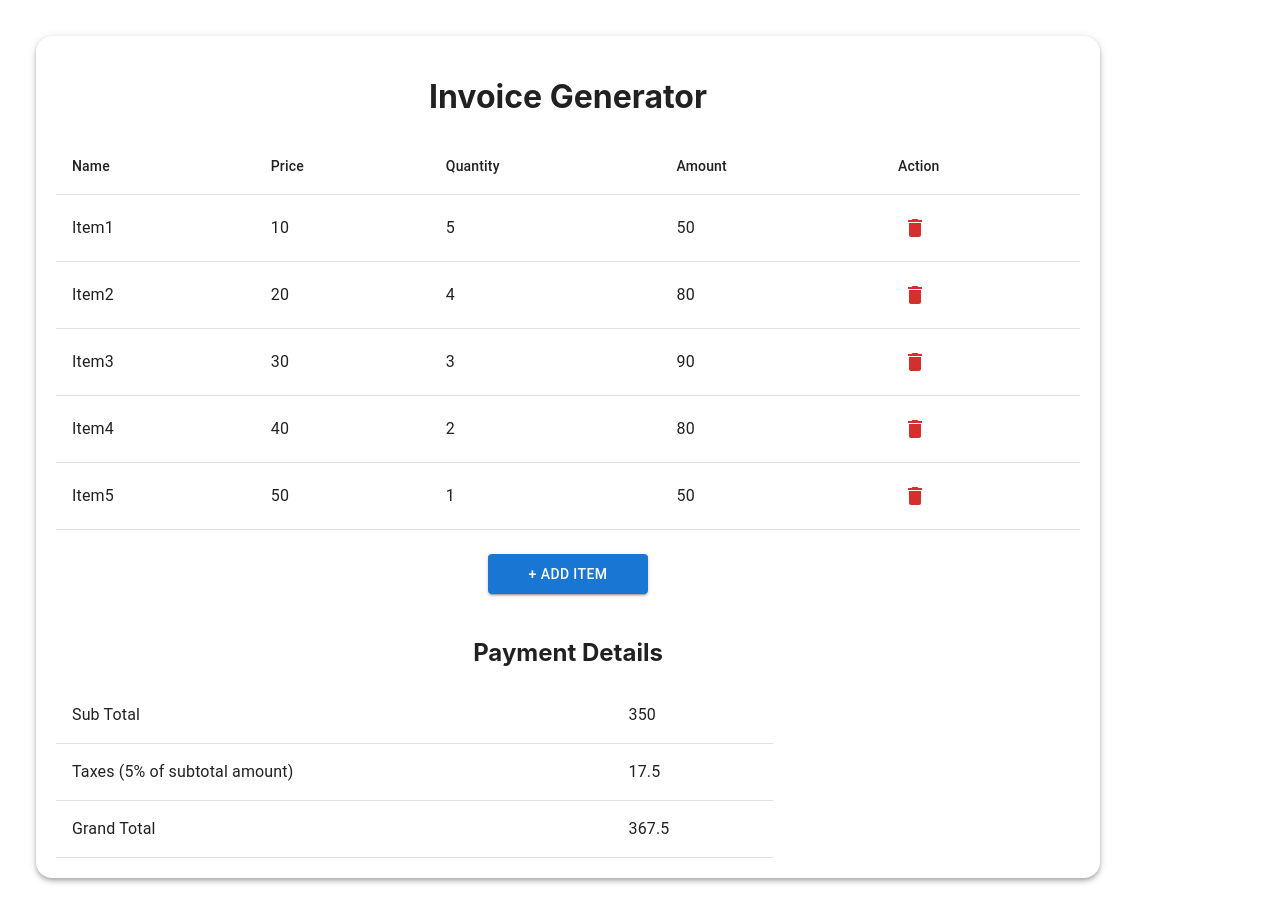
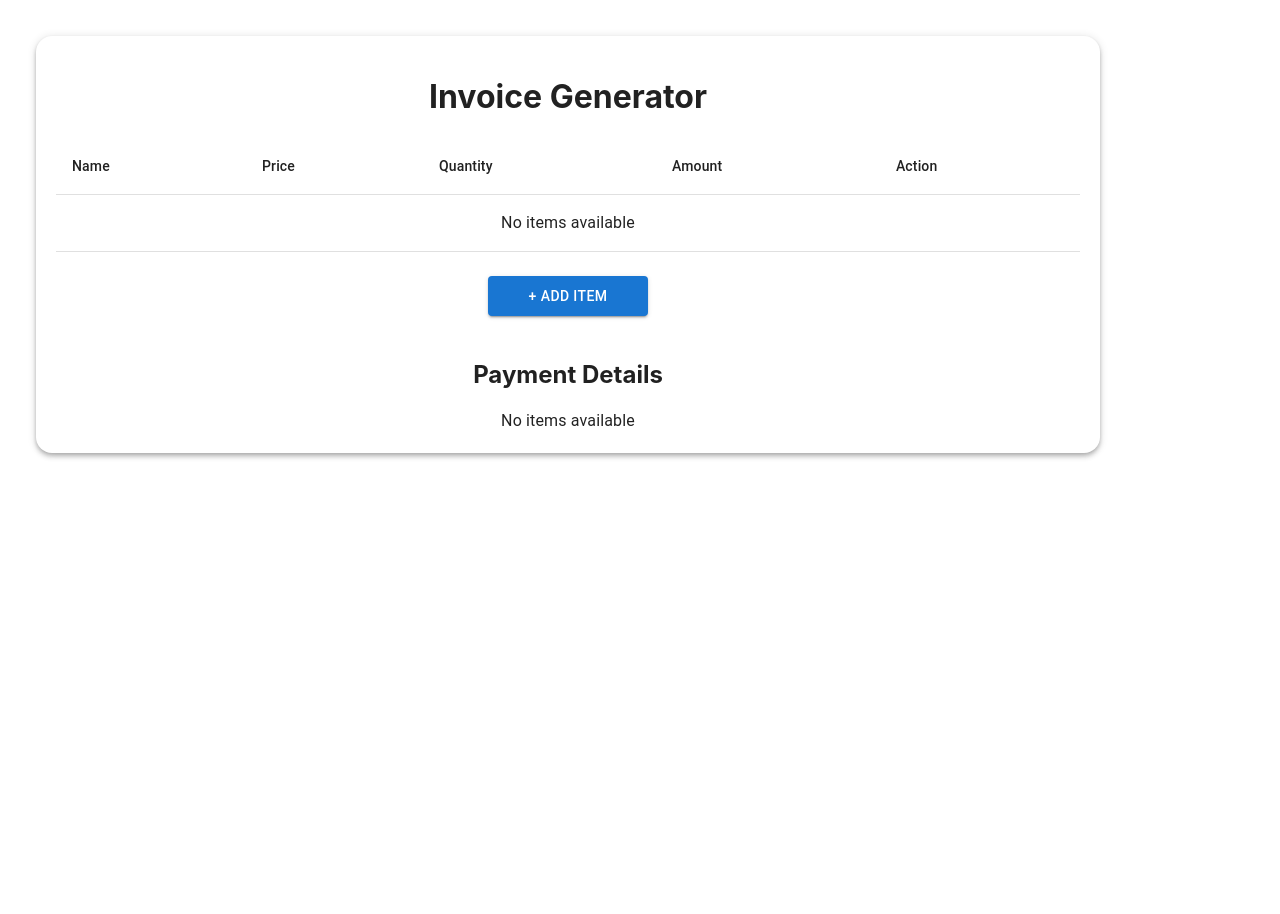
Before and after one commit to Your-Akshat/Invoice-Generator, a React (Create React App) app: page / in a window 1280 px wide. After the commit the page ends 800 px from the top, so only its background shows below. Built offline with nearby package versions, Linux system fonts and the light colour scheme.

Commit message:
issues fixed

```diff
--- a/src/library/components/AddModal/AddModal.jsx
+++ b/src/library/components/AddModal/AddModal.jsx
@@ -13,14 +13,13 @@ const AddModal = ({
   onClose,
   newItem,
   errors,
-  handleInputChange,
+  handleInputChanges,
   onPrimaryClick,
   onSecondaryClick,
   title = "Add Item",
   primaryText = "Add",
   secondaryText = "Cancel",
 }) => {
-
   return (
     <Dialog open={open} onClose={onClose}>
       <DialogTitle>{title}</DialogTitle>
@@ -31,7 +30,7 @@ const AddModal = ({
           label="Item Name"
           name="name"
           value={newItem?.name ?? ""}
-          onChange={handleInputChange}
+          onChange={handleInputChanges}
           error={!!errors?.name}
           helperText={errors?.name}
         />
@@ -41,17 +40,17 @@ const AddModal = ({
           label="Price"
           name="price"
           value={newItem?.price ?? ""}
-          onChange={handleInputChange}
+          onChange={handleInputChanges}
           error={!!errors?.price}
           helperText={errors?.price}
         />
         <TextField
           fullWidth
           margin="dense"
-          label="Qunatity"
+          label="Quantity"
           name="quantity"
           value={newItem?.quantity ?? ""}
-          onChange={handleInputChange}
+          onChange={handleInputChanges}
           error={!!errors?.quantity}
           helperText={errors?.quantity}
         />
--- a/src/pages/Home/Home.jsx
+++ b/src/pages/Home/Home.jsx
@@ -9,6 +9,7 @@ import {
   TableCell,
   TableBody,
   Button,
+  Typography,
 } from "@mui/material";
 import ItemRow from "./ItemRow/ItemRow";
 import Payment from "./Payment Section/Payment";
@@ -34,12 +35,10 @@ const Home = () => {
   });
   const [myErrors, setMyErrors] = useState({});
   const subTotal = invoiceItems.reduce(
-    (total, item) => total + item.price * item.quantity,
+    (total, item) => total + item?.price * item?.quantity,
     0
   );
-  const taxRate = 0.05;
-  const taxAmount = subTotal * taxRate;
-
+  const taxAmount = subTotal * 0.05;
   const grandTotal = subTotal + taxAmount;
 
   const openAddModal = () => {
@@ -69,11 +68,25 @@ const Home = () => {
 
   const validateForm = () => {
     const newErrors = {};
+
     if (!newItem.name.trim()) newErrors.name = "Name is required";
-    if (!newItem.price || Number(newItem.price) <= 0)
+
+    if (!newItem.price) {
+      newErrors.price = "Price is required";
+    } else if (isNaN(newItem.price)) {
+      newErrors.price = "Price must be a number";
+    } else if (Number(newItem.price) <= 0) {
       newErrors.price = "Price must be greater than 0";
-    if (!newItem.quantity || Number(newItem.quantity) <= 0)
+    }
+
+    if (!newItem.quantity) {
+      newErrors.quantity = "Quantity is required";
+    } else if (isNaN(newItem.quantity)) {
+      newErrors.quantity = "Quantity must be a number";
+    } else if (Number(newItem.quantity) <= 0) {
       newErrors.quantity = "Quantity must be greater than 0";
+    }
+
     return newErrors;
   };
 
@@ -88,7 +101,8 @@ const Home = () => {
   const getInvoiceItems = async () => {
     try {
       setIsLoading(true);
-      setInvoiceItems(tempItems);
+      //   setInvoiceItems(tempItems);
+      setInvoiceItems([]);
       setIsLoading(false);
     } catch (error) {
       console.error("Failed to fetch: ", error);
@@ -118,7 +132,11 @@ const Home = () => {
             {invoiceItems.length === 0 ? (
               <TableRow>
                 <TableCell className={styles.notFoundError} colSpan={5}>
-                  Fetching Items... Please wait!!
+                  {invoiceItems?.length === 0 ? (
+                    <Typography>No items available</Typography>
+                  ) : (
+                    <Typography>Fetching Items... Please wait!!</Typography>
+                  )}
                 </TableCell>
               </TableRow>
             ) : (
--- a/src/pages/Home/Payment Section/Payment.jsx
+++ b/src/pages/Home/Payment Section/Payment.jsx
@@ -10,7 +10,7 @@ import {
 import styles from "./Payment.module.scss";
 
 const Payment = ({ invoiceItems, subTotal, taxAmount, grandTotal }) => {
-    return(
+  return (
     <>
       <h2 className={styles.heading}>Payment Details</h2>
       {invoiceItems?.length === 0 ? (
@@ -29,7 +29,7 @@ const Payment = ({ invoiceItems, subTotal, taxAmount, grandTotal }) => {
                 </TableCell>
                 <TableCell>
                   <Typography className={styles.subTotalText}>
-                  {subTotal}
+                    {subTotal.toFixed(2)}
                   </Typography>
                 </TableCell>
               </TableRow>
@@ -38,7 +38,7 @@ const Payment = ({ invoiceItems, subTotal, taxAmount, grandTotal }) => {
                   <Typography>Taxes (5% of subtotal amount)</Typography>
                 </TableCell>
                 <TableCell>
-                <Typography>{taxAmount}</Typography>
+                  <Typography>{taxAmount.toFixed(2)}</Typography>
                 </TableCell>
               </TableRow>
               <TableRow>
@@ -49,7 +49,7 @@ const Payment = ({ invoiceItems, subTotal, taxAmount, grandTotal }) => {
                 </TableCell>
                 <TableCell>
                   <Typography className={styles.grandTotalText}>
-                  {grandTotal}
+                    {grandTotal.toFixed(2)}
                   </Typography>
                 </TableCell>
               </TableRow>
@@ -58,6 +58,7 @@ const Payment = ({ invoiceItems, subTotal, taxAmount, grandTotal }) => {
         </TableContainer>
       )}
     </>
-)};
+  );
+};
 
 export default Payment;
--- a/src/pages/Home/Payment Section/Payment.module.scss
+++ b/src/pages/Home/Payment Section/Payment.module.scss
@@ -12,9 +12,9 @@
 }
 
 .subTotalText {
-  font-weight: 600;
+  font-weight: 600 !important;
 }
 
 .grandTotalText {
-  font-weight: 750;
+  font-weight: 750 !important;
 }
```
Lines whose indentation alone changed are shown as unchanged.
